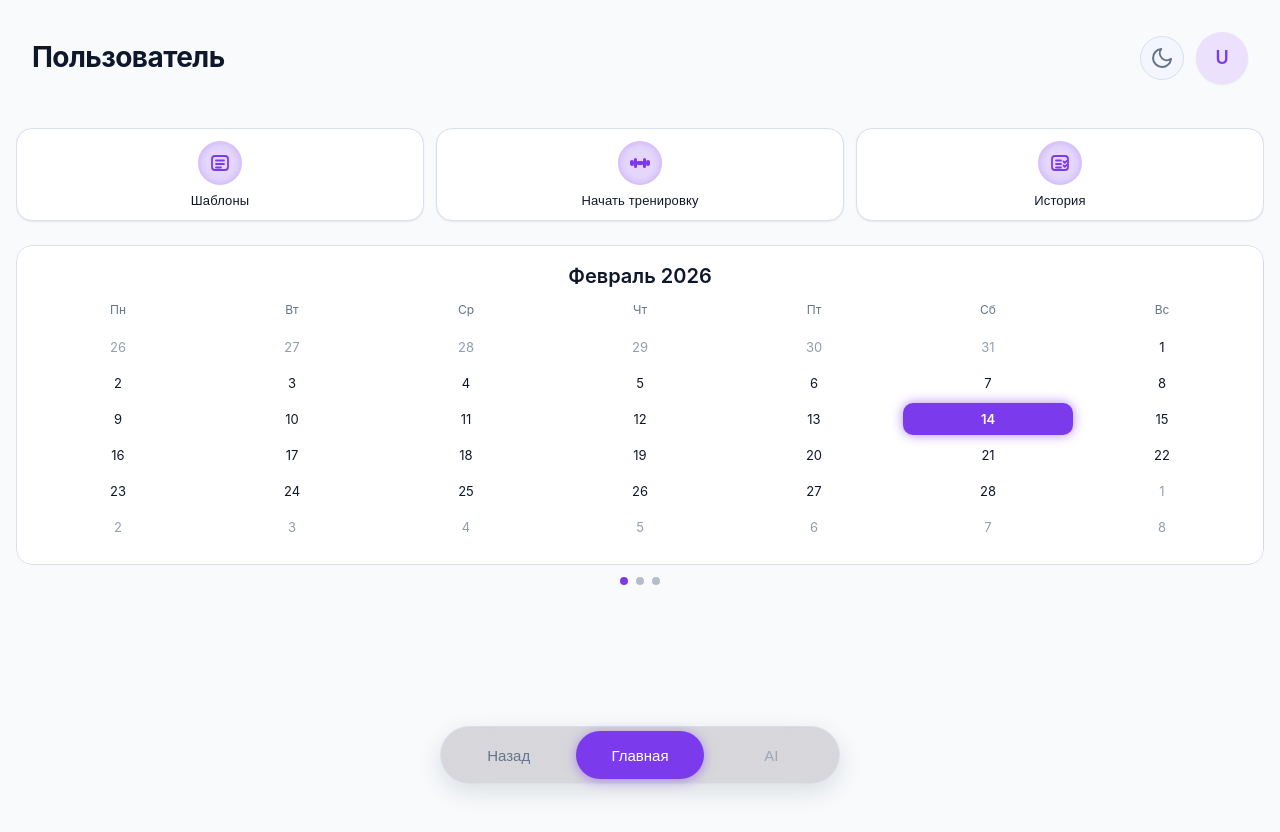
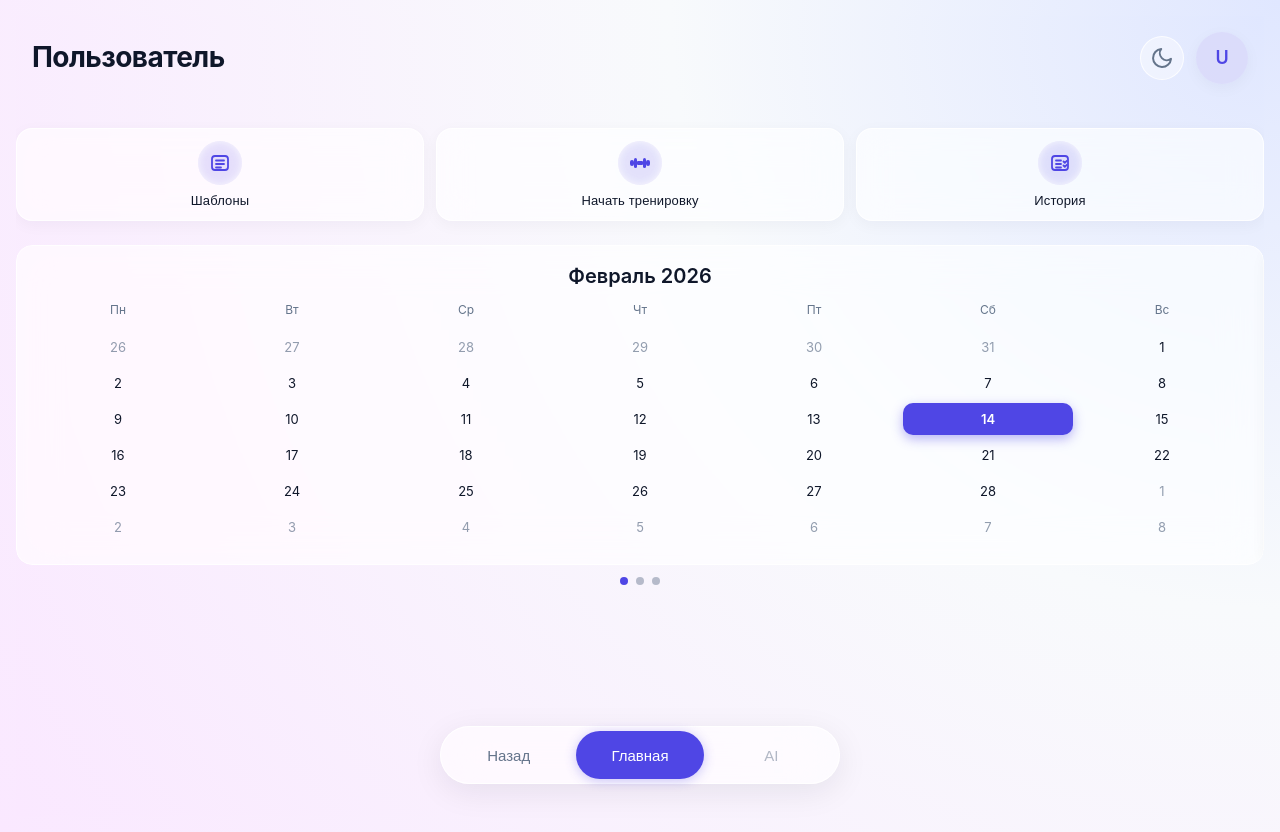
Before and after one commit to Vlad1m8r/dsport-ui, a React (Vite) app: page / in a window 1280 px wide. Built offline with nearby package versions, Linux system fonts and the light colour scheme; no server answers.

Commit message:
Добавлен светлый glassmorphism для light темы

```diff
--- a/src/shared/ui/styles/ui.css
+++ b/src/shared/ui/styles/ui.css
@@ -1,6 +1,8 @@
 .ui-app-layout {
   min-height: 100dvh;
   background: var(--bg);
+  background-attachment: fixed;
+  background-size: cover;
   padding-top: var(--content-top);
   padding-bottom: calc(var(--content-bottom) + var(--safe-bottom) + 80px);
 }
--- a/src/shared/ui/theme/tokens.css
+++ b/src/shared/ui/theme/tokens.css
@@ -42,14 +42,25 @@
 }
 
 html[data-mode="light"] {
-  --bg: #f8fafc;
-  --surface: #ffffff;
-  --surface-2: #f4f6ff;
+  /* Мягкий светлый mesh-градиент (светло-голубой и нежный персиковый/пурпурный) */
+  --bg: radial-gradient(circle at top right, #e0e7ff 0%, #f8fafc 40%, #fae8ff 100%);
+
+  /* Полупрозрачные белые поверхности для матового стекла */
+  --surface: rgba(255, 255, 255, 0.65);
+  --surface-2: rgba(255, 255, 255, 0.4);
+
   --text: #0f172a;
   --text-muted: #64748b;
-  --border: #d9dfeb;
-  --accent: #7c3aed;
+
+  /* Плотная белая рамка для эффекта блика на кромке стекла */
+  --border: rgba(255, 255, 255, 0.8);
+
+  --accent: #4f46e5;
   --accent-contrast: #ffffff;
+
+  /* Мягкие прозрачные тени */
+  --shadow-sm: 0 4px 16px rgba(15, 23, 42, 0.04);
+  --shadow-md: 0 8px 32px rgba(15, 23, 42, 0.08);
 }
 
 html[data-mode="dark"] {
--- a/src/widgets/home/home.css
+++ b/src/widgets/home/home.css
@@ -300,3 +300,27 @@
   background: var(--accent);
   box-shadow: 0 2px 12px color-mix(in srgb, var(--accent) 50%, transparent);
 }
+
+/* --- Специфичные переопределения для Светлого Глассморфизма --- */
+html[data-mode="light"] .footer-nav__inner {
+  /* В светлой теме футер делаем более белым и прозрачным */
+  background: color-mix(in srgb, var(--surface) 80%, rgba(255, 255, 255, 0.5));
+  border: 1px solid rgba(255, 255, 255, 0.9);
+}
+
+html[data-mode="light"] .home-action-tile__icon-wrapper {
+  /* Делаем подложку иконки чуть более контрастной в светлой теме */
+  background: color-mix(in srgb, var(--accent) 15%, transparent);
+  box-shadow: inset 0 0 8px rgba(255, 255, 255, 0.8);
+}
+
+html[data-mode="light"] .footer-nav__button--active.ui-button,
+html[data-mode="light"] .footer-nav__button--active.ui-button--ghost {
+  /* Мягкая тень под активной кнопкой навигации в светлой теме */
+  box-shadow: 0 2px 12px color-mix(in srgb, var(--accent) 30%, transparent);
+}
+
+html[data-mode="light"] .home-calendar__cell--today {
+  /* Более мягкое свечение сегодняшнего дня для светлого фона */
+  box-shadow: 0 4px 12px color-mix(in srgb, var(--accent) 40%, transparent);
+}
```
